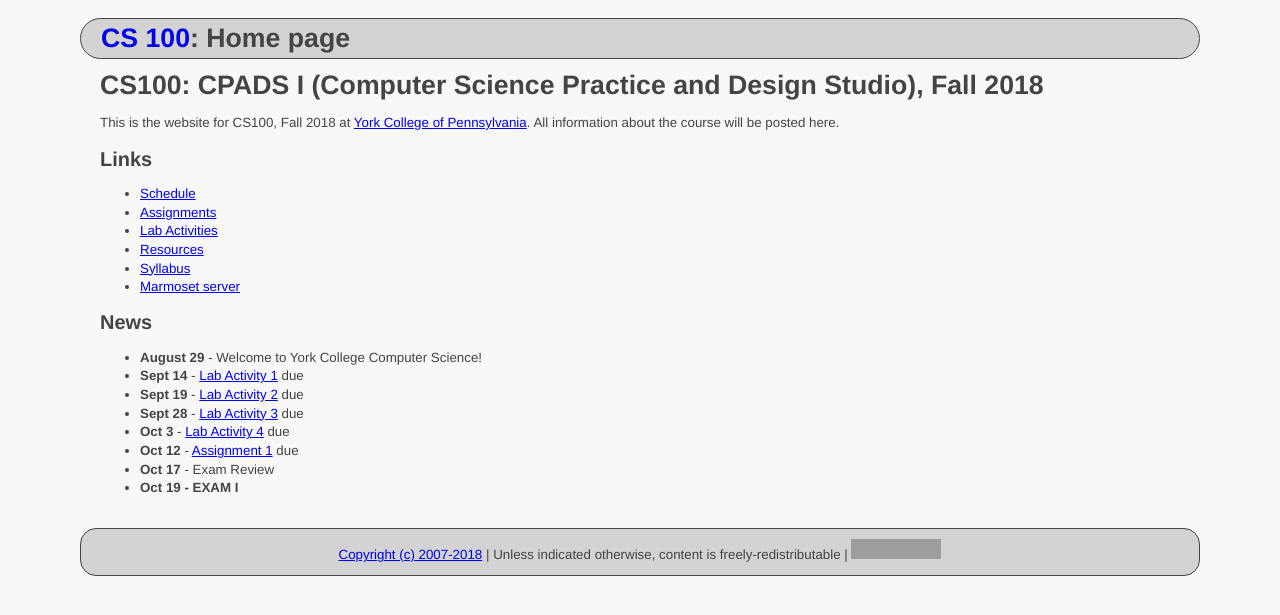
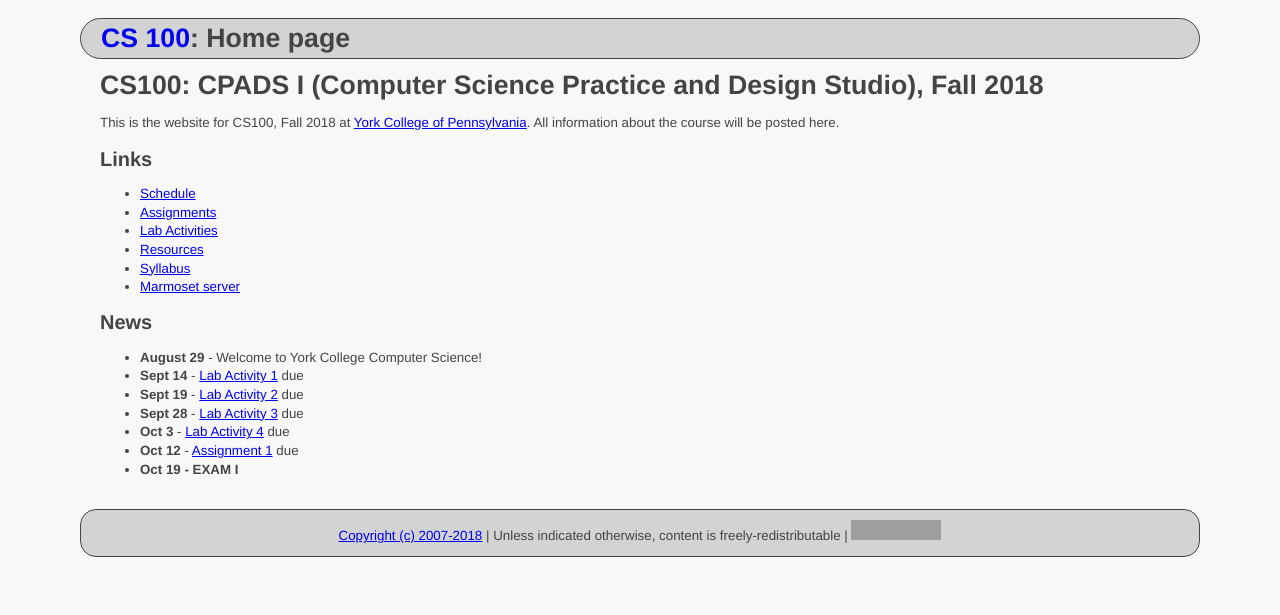
Before and after one commit to ycpcs/cs100-fall2018, a Jekyll site: the page built from index.md, in a window 1280 px wide. Shown: the top 615 px of the page. Built offline with Jekyll 4.4.1, drawn with Linux system fonts in a browser that asks for light colours; grey boxes are pictures that could not be loaded.

Commit message:
updated schedule

```diff
--- a/index.md
+++ b/index.md
@@ -26,7 +26,6 @@ All information about the course will be posted here.
 * **Sept 28** - [Lab Activity 3](labs/CPADS_Lab3.pdf) due
 * **Oct 3**  - [Lab Activity 4](labs/CPADS_Lab4.pdf) due
 * **Oct 12** - [Assignment 1](assign/CPADS_Assign1.pdf) due
-* **Oct 17** - Exam Review
 * **Oct 19   - EXAM I**
 
 <!--
```
